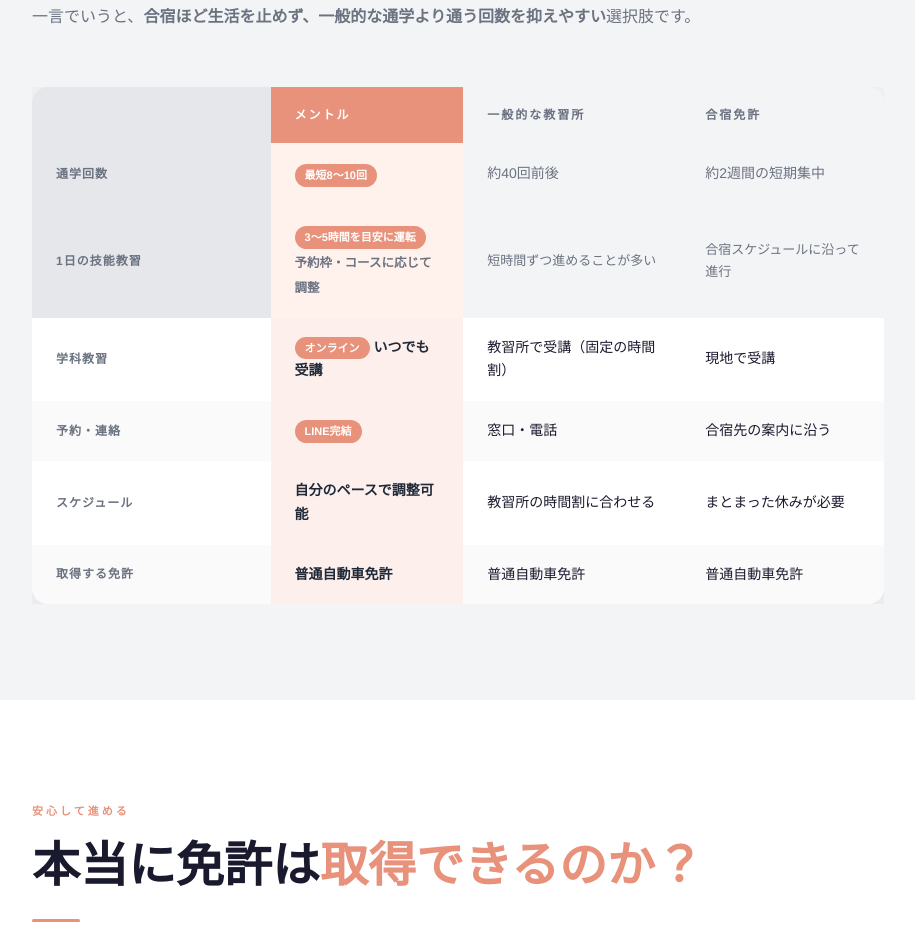
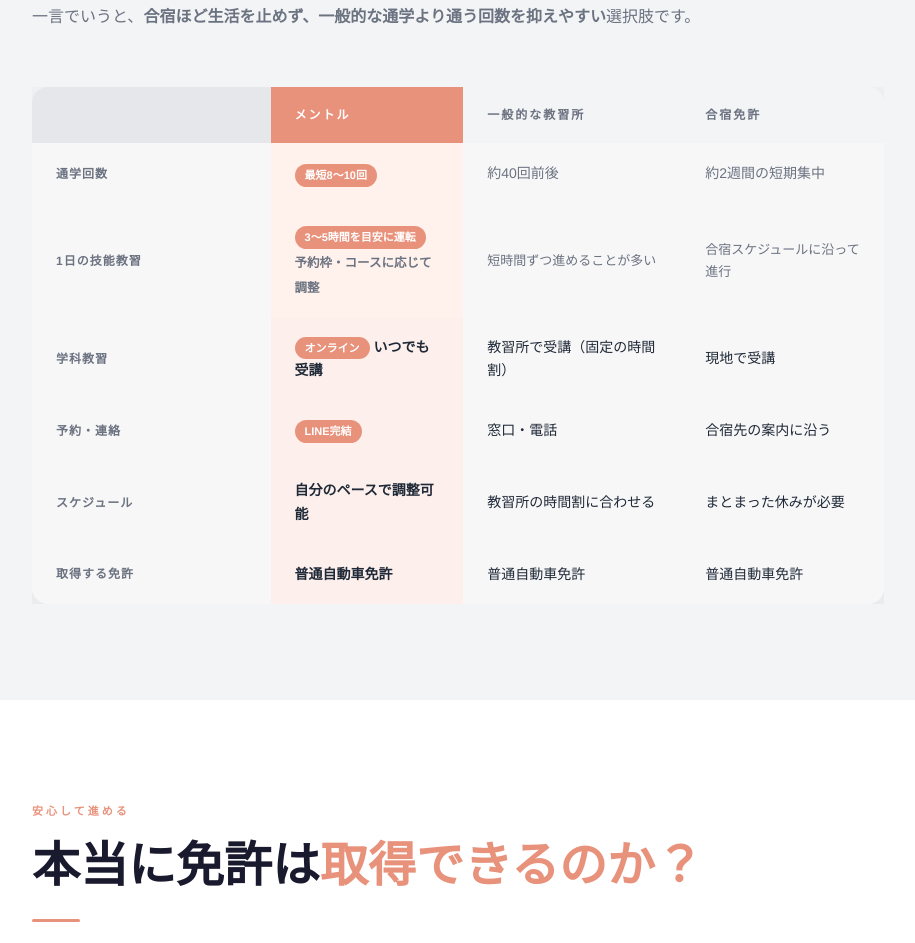
Before and after one commit to mentordrivingschool/mentordrivingschool.github.io, a plain HTML site: page index.html in a window 1280 px wide. Shown: the part 2487-3430 px from the top of the page, without its empty margins (182-1097 px from the left). Drawn offline with Linux system fonts and the light colour scheme; a script that the page names is missing.

Commit message:
Update index.html

```diff
--- a/index.html
+++ b/index.html
@@ -327,14 +327,13 @@
     .compare-table thead th:nth-child(3),
     .compare-table thead th:nth-child(4) { background: var(--gray-xs); color: var(--gray); }
     .compare-table thead th.col-mentor { background: var(--salmon); color: var(--white); }
-    .compare-table tbody tr:nth-child(odd) td { background: var(--white); }
-    .compare-table tbody tr:nth-child(even) td { background: #fafafa; }
+    .compare-table tbody td { background: #f7f7f8; color: #1f2937; }
     .compare-table tbody td:nth-child(2) { background: var(--salmon-pale) !important; font-weight: 700; color: #1f2937; }
     .compare-table tbody td:first-child { font-weight: 600; color: var(--gray); font-size: 12px; letter-spacing: 1px; }
-    .compare-table tbody tr.row-highlight td:first-child { background: #e5e7eb !important; color: var(--gray); font-weight: 700; }
+    .compare-table tbody tr.row-highlight td:first-child { background: #f7f7f8 !important; color: var(--gray); font-weight: 700; }
     .compare-table tbody tr.row-highlight td:nth-child(2) { background: #fff1ec !important; color: var(--salmon-deep) !important; font-weight: 800; font-size: 15px; }
     .compare-table tbody tr.row-highlight td:nth-child(3),
-    .compare-table tbody tr.row-highlight td:nth-child(4) { background: #f3f4f6 !important; color: var(--gray); }
+    .compare-table tbody tr.row-highlight td:nth-child(4) { background: #f7f7f8 !important; color: var(--gray); }
     .badge {
       display: inline-block; background: var(--salmon); color: var(--white);
       font-size: 11px; font-weight: 700; border-radius: 20px; padding: 2px 10px;
```
